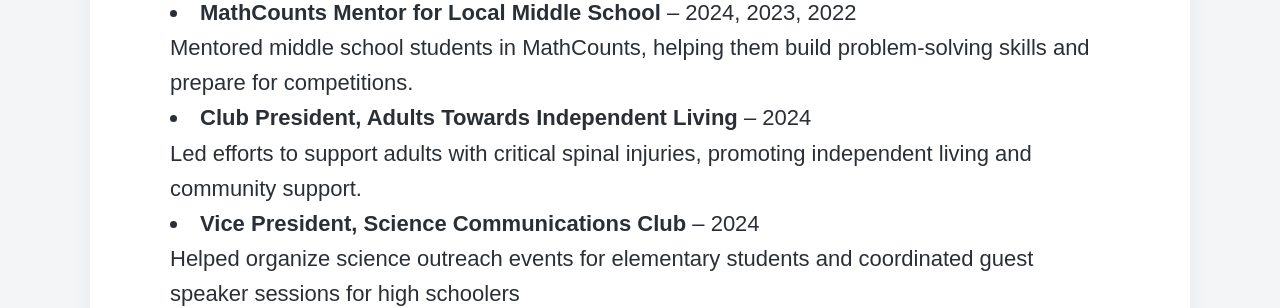
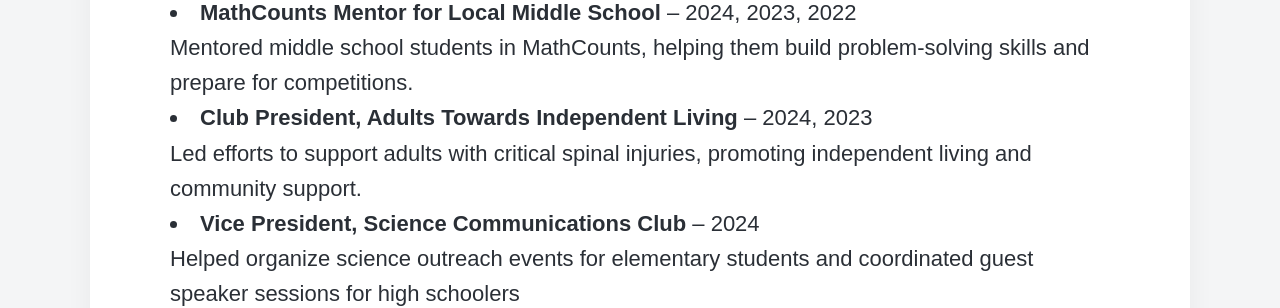
Before and after one commit to anya-chauhan/anya-chauhan.github.io, a Jekyll site: the page built from _pages/Resume.md, in a window 1280 px wide and 900 px high, scrolled down 4822 px. Shown: the part 185-493 px from the top of the window. Built offline with Jekyll 4.4.1, drawn with Linux system fonts in a browser that asks for light colours; nearby versions of some CDN libraries; some web fonts are replaced.

Commit message:
Update Resume.md

```diff
--- a/_pages/Resume.md
+++ b/_pages/Resume.md
@@ -117,7 +117,7 @@
 - **Varsity Tennis** - 2024, 2023, 2022
 - **MathCounts Mentor for Local Middle School** – 2024, 2023, 2022
   Mentored middle school students in MathCounts, helping them build problem-solving skills and prepare for competitions.
-- **Club President, Adults Towards Independent Living** – 2024
+- **Club President, Adults Towards Independent Living** – 2024, 2023
   Led efforts to support adults with critical spinal injuries, promoting independent living and community support.
 - **Vice President, Science Communications Club** – 2024
   Helped organize science outreach events for elementary students and coordinated guest speaker sessions for high schoolers
```
